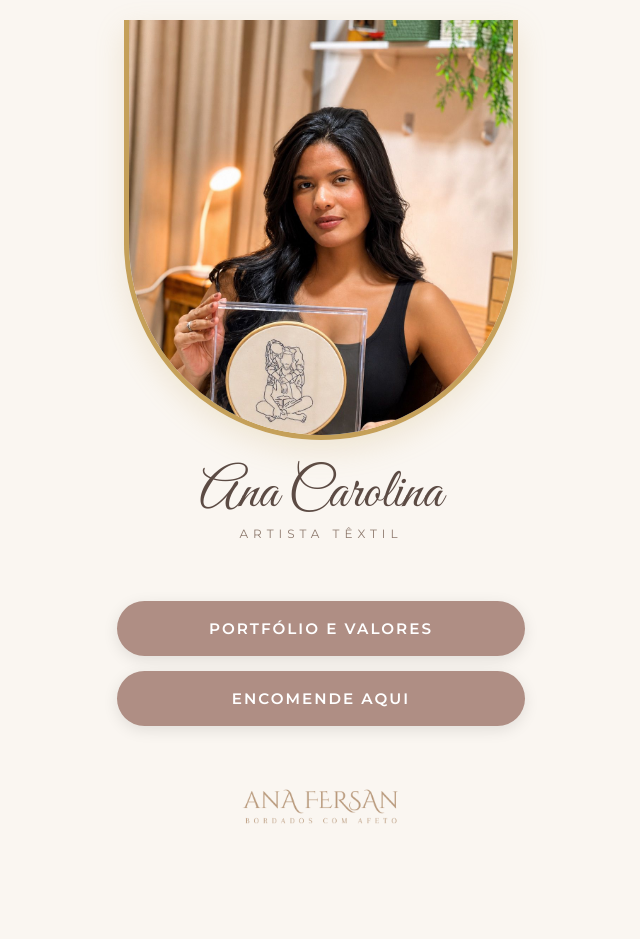
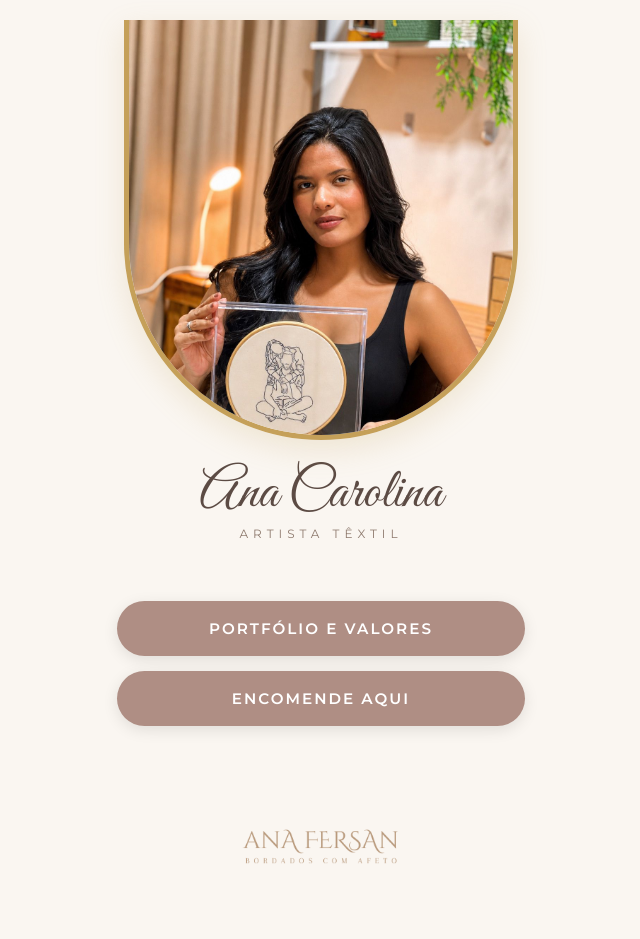
Before and after one commit to elevategerenciamento/linktree-bordado, a website built with Vite: page index.html in a window 1280 px wide. Shown: the whole page, without its empty margins (319-959 px from the left). Built offline with nearby package versions, Linux system fonts and the light colour scheme.

```diff
--- a/style.css
+++ b/style.css
@@ -140,7 +140,7 @@
     width: 100%;
     display: flex;
     justify-content: center;
-    margin: -10px 0 20px;
+    margin: 30px 0 20px;
     padding: 0 20px;
 }
 
```
